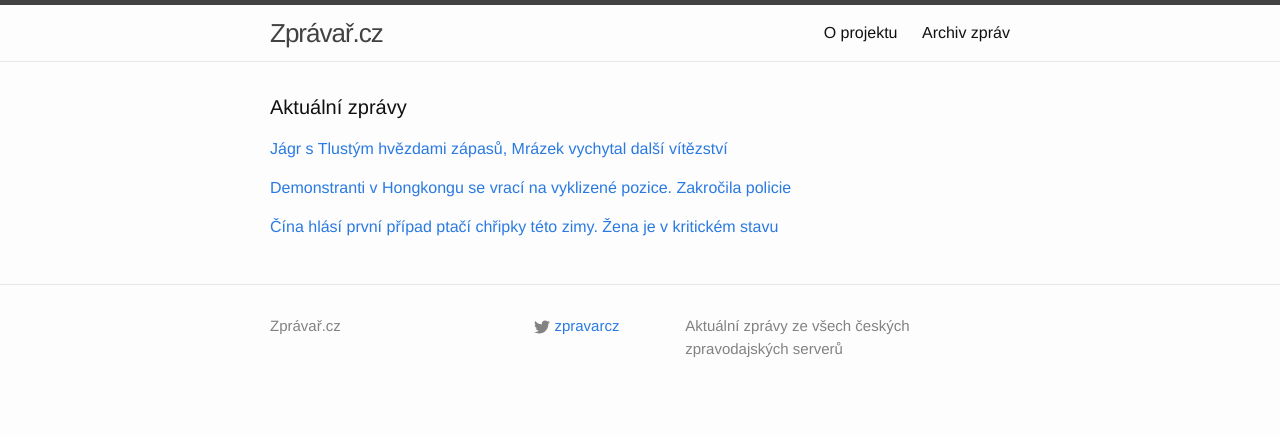
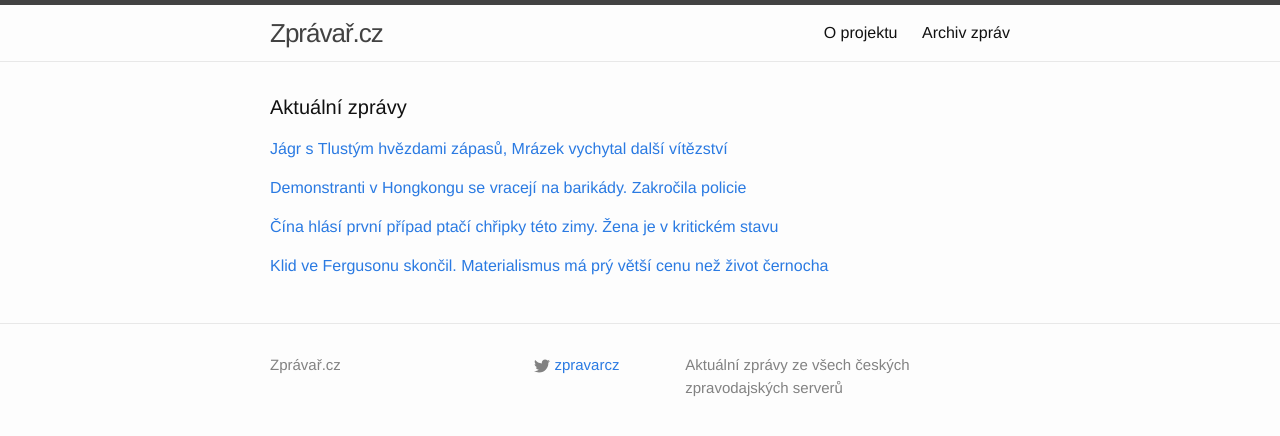
Before and after one commit to adliska/zpravar, a Jekyll site: the page built from index.html, in a window 1280 px wide. Shown: the top 436 px of the page. Built offline with Jekyll 4.4.1, drawn with Linux system fonts in a browser that asks for light colours.

Commit message:
zpravar news update

```diff
--- a/index.html
+++ b/index.html
@@ -15,9 +15,10 @@ layout: default
 <li><a href=http://www.sportovninoviny.cz/zpravy/jagr-a-tlusty-patrili-ke-hvezdam-zapasu-hemsky-dal-prvni-gol/1152836>Jágr a Tlustý patřili ke hvězdám zápasu, Hemský dal první gól - www.sportovninoviny.cz</a></li>
 <li><a href=http://sport.aktualne.cz/gol-a-nahravka-jagra-nestacily-vyhru-slavil-golman-mrazek/r~400cb212778c11e49b26002590604f2e/>Gól a nahrávka Jágra nestačily, výhru slavil gólman Mrázek - sport.aktualne.cz</a></li>
 </ul>
-</div><p><a href="javascript:;" onclick="toggle_visibility('zpravy1')">Demonstranti v Hongkongu se vrací na vyklizené pozice. Zakročila policie</a></p>
+</div><p><a href="javascript:;" onclick="toggle_visibility('zpravy1')">Demonstranti v Hongkongu se vracejí na barikády. Zakročila policie</a></p>
 <div id="zpravy1" style="display:none">
 <ul>
+<li><a href=http://zahranicni.ihned.cz/asie-a-pacifik-cina/c1-63185960-demonstranti-v-hongkongu-se-vraceji-na-barikady-zakrocila-policie>Demonstranti v Hongkongu se vracejí na barikády. Zakročila policie - zahranicni.ihned.cz</a></li>
 <li><a href=http://zahranicni.ihned.cz/asie-a-pacifik-cina/c1-63185960-demonstranti-v-hongkongu-se-vraci-na-vyklizene-pozice-zakrocila-policie>Demonstranti v Hongkongu se vrací na vyklizené pozice. Zakročila policie - zahranicni.ihned.cz</a></li>
 <li><a href=http://zpravy.idnes.cz/v-hongkongu-propukly-nove-strety-mezi-demonstranty-a-policii-pbf-/zahranicni.aspx?c=A141129_081751_zahranicni_zt>V Hongkongu propukly další střety mezi demonstranty a policií - zpravy.idnes.cz</a></li>
 <li><a href=http://www.ceskatelevize.cz/ct24/svet/293926-barikady-zpet-hongkong-zazil-dalsi-stret-demonstrantu-s-policii/>Barikády zpět. Hongkong zažil další střet demonstrantů s policií - www.ceskatelevize.cz</a></li>
@@ -32,4 +33,11 @@ layout: default
 <li><a href=http://zpravy.idnes.cz/cina-hlasi-prvni-pripad-chripky-h7n9-teto-zimni-sezony-pfn-/zahranicni.aspx?c=A141129_065623_zahranicni_zt>Čína hlásí první případ ptačí chřipky této zimy. Nakazila se mladá žena - zpravy.idnes.cz</a></li>
 <li><a href=http://echo24.cz/a/wsw4a>Čína hlásí první případ chřipky H7N9 této zimní sezóny - echo24.cz</a></li>
 </ul>
+</div><p><a href="javascript:;" onclick="toggle_visibility('zpravy3')">Klid ve Fergusonu skončil. Materialismus má prý větší cenu než život černocha</a></p>
+<div id="zpravy3" style="display:none">
+<ul>
+<li><a href=http://www.ceskatelevize.cz/ct24/svet/293929-klid-ve-fergusonu-skoncil-materialismus-ma-pry-vetsi-cenu-nez-zivot-cernocha/>Klid ve Fergusonu skončil. Materialismus má prý větší cenu než život černocha - www.ceskatelevize.cz</a></li>
+<li><a href=http://www.tyden.cz/rubriky/zahranici/amerika/ferguson-demonstranti-zablokovali-nakupni-strediska_325685.html>Ferguson: demonstranti zablokovali nákupní střediska - www.tyden.cz</a></li>
+<li><a href=http://www.ceskenoviny.cz/zpravy/zpravy/fergusonsti-demonstranti-zablokovali-nakupni-stredisko/1152818>Fergusonští demonstranti zablokovali nákupní středisko - www.ceskenoviny.cz</a></li>
+</ul>
 </div></div>
```
